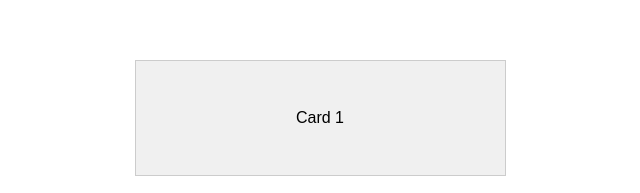
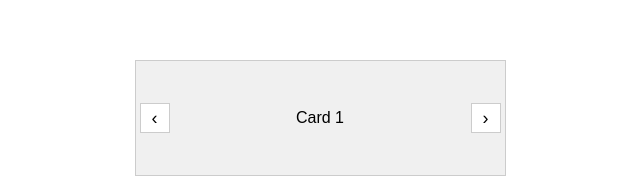
Before and after one commit to dd-daihuaye/simple-react-app, a React (Create React App) app: page / in a window 1280 px wide. Shown: the top 193 px of the page, without its empty margins (320-960 px from the left). Built offline with nearby package versions, Linux system fonts and the light colour scheme.

Commit message:
Refactor carousel with custom hook

```diff
--- a/src/Carousel.css
+++ b/src/Carousel.css
@@ -22,3 +22,25 @@
   border: 1px solid #ccc;
   box-sizing: border-box;
 }
+
+.prev-button,
+.next-button {
+  position: absolute;
+  top: 50%;
+  transform: translateY(-50%);
+  background: white;
+  border: 1px solid #ccc;
+  width: 30px;
+  height: 30px;
+  cursor: pointer;
+  font-size: 18px;
+  line-height: 1;
+}
+
+.prev-button {
+  left: 5px;
+}
+
+.next-button {
+  right: 5px;
+}
--- a/src/Carousel.tsx
+++ b/src/Carousel.tsx
@@ -1,21 +1,16 @@
-import React, { useState, useEffect } from 'react';
+import React from 'react';
 import './Carousel.css';
+import useCarousel from './hooks/useCarousel';
 
 type CarouselProps = {
   items: React.ReactNode[];
+  autoPlay?: boolean;
+  delay?: number;
+  firstDelay?: number;
 };
 
-const Carousel: React.FC<CarouselProps> = ({ items }) => {
-  const [index, setIndex] = useState(0);
-
-  useEffect(() => {
-    const delay = index === 0 ? 5500 : 3500;
-    const timer = setTimeout(() => {
-      setIndex((prev) => (prev + 1) % items.length);
-    }, delay);
-
-    return () => clearTimeout(timer);
-  }, [index, items.length]);
+const Carousel: React.FC<CarouselProps> = ({ items, autoPlay = true, delay, firstDelay }) => {
+  const { index, next, prev } = useCarousel(items.length, { autoPlay, delay, firstDelay });
 
   return (
     <div className="carousel-container">
@@ -29,6 +24,12 @@ const Carousel: React.FC<CarouselProps> = ({ items }) => {
           </div>
         ))}
       </div>
+      <button className="prev-button" onClick={prev} aria-label="Previous">
+        ‹
+      </button>
+      <button className="next-button" onClick={next} aria-label="Next">
+        ›
+      </button>
     </div>
   );
 };
--- /dev/null
+++ b/src/hooks/useCarousel.ts
@@ -0,0 +1,43 @@
+import { useState, useEffect, useRef } from 'react';
+
+export type UseCarouselOptions = {
+  autoPlay?: boolean;
+  initialIndex?: number;
+  delay?: number;
+  firstDelay?: number;
+};
+
+function useCarousel(
+  length: number,
+  {
+    autoPlay = true,
+    initialIndex = 0,
+    delay = 3500,
+    firstDelay = 5500,
+  }: UseCarouselOptions = {}
+) {
+  const [index, setIndex] = useState(initialIndex);
+  const timerRef = useRef<NodeJS.Timeout | null>(null);
+
+  const next = () => setIndex((i) => (i + 1) % length);
+  const prev = () => setIndex((i) => (i - 1 + length) % length);
+
+  useEffect(() => {
+    if (!autoPlay) {
+      return;
+    }
+
+    const timeoutDelay = index === 0 ? firstDelay : delay;
+    timerRef.current = setTimeout(next, timeoutDelay);
+
+    return () => {
+      if (timerRef.current) {
+        clearTimeout(timerRef.current);
+      }
+    };
+  }, [index, autoPlay, delay, firstDelay, length]);
+
+  return { index, next, prev, setIndex };
+}
+
+export default useCarousel;
```
